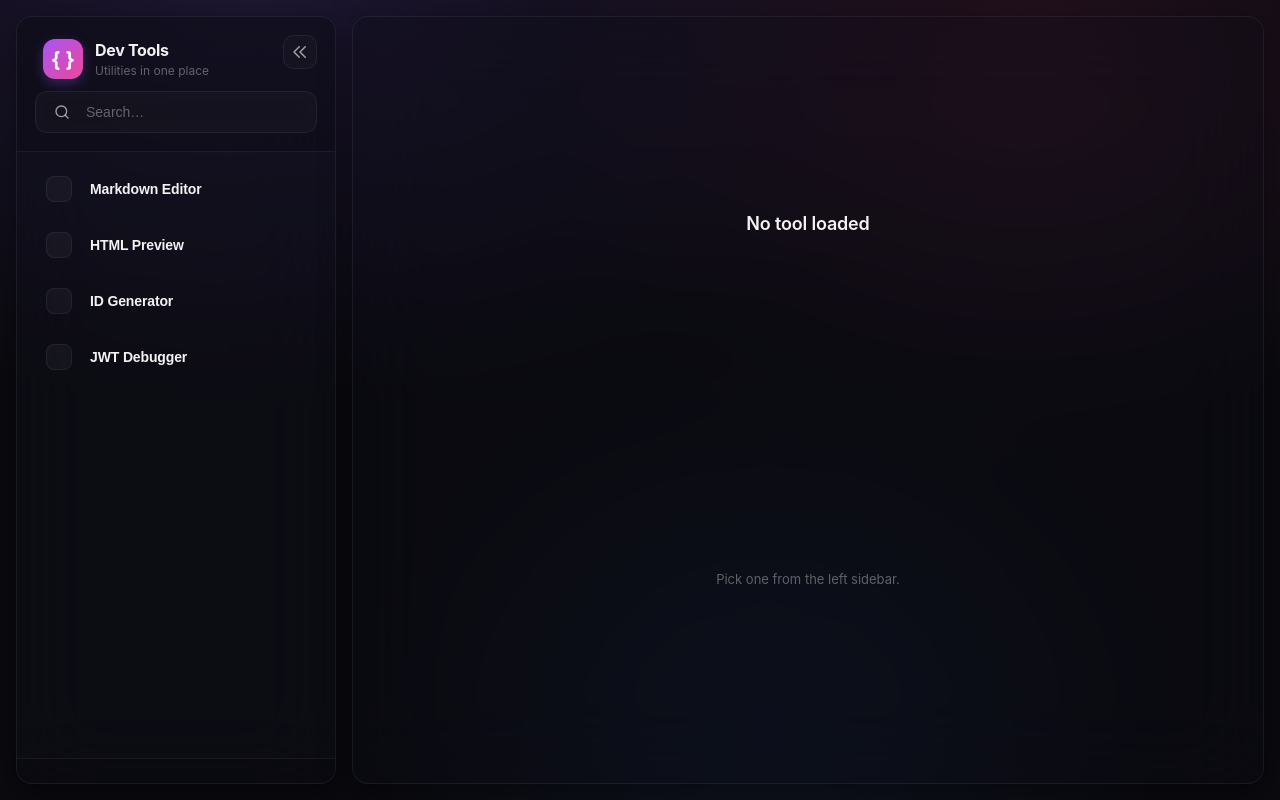
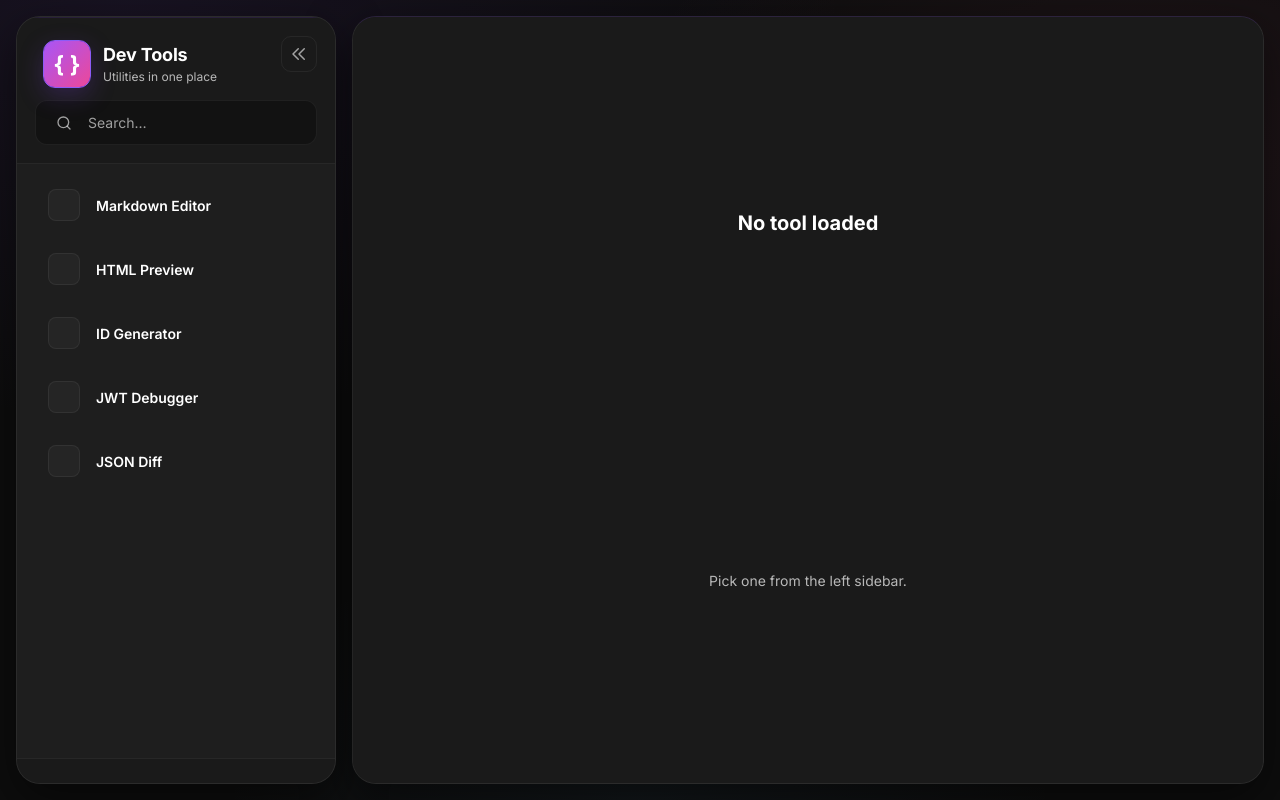
Before and after one commit to piyushdoorwar/dev-tools, a plain HTML site: page index.html in a window 1280 px wide. Drawn offline with nearby package versions, Linux system fonts and the light colour scheme.

Commit message:
UI Improvements and add another tool

```diff
--- a/app.js
+++ b/app.js
@@ -22,6 +22,11 @@ const TOOLS = [
     id: "jwt-debugger",
     name: "JWT Debugger",
     url: `${BASE}jwt-debugger/`,
+  },
+  {
+    id: "json-diff",
+    name: "JSON Diff",
+    url: `${BASE}json-diff/`,
   },
 ].map((t) => ({
   ...t,
--- a/index.html
+++ b/index.html
@@ -2,10 +2,17 @@
 <html lang="en">
   <head>
     <meta charset="UTF-8" />
-    <meta name="viewport" content="width=device-width, initial-scale=1.0" />
-    <meta name="theme-color" content="#a855f7" />
-    <meta name="description" content="Developer utilities in one place" />
-    <title>Dev Tools</title>
+    <meta name="viewport" content="width=device-width, initial-scale=1.0, maximum-scale=1.0, user-scalable=no" />
+    <meta name="theme-color" content="#0d0d0d" />
+    <meta name="description" content="Developer utilities in one place - A beautiful, modern dev tools dashboard" />
+    <meta name="keywords" content="developer tools, utilities, markdown editor, jwt debugger, html preview" />
+    <meta name="author" content="Dev Tools" />
+    <meta name="apple-mobile-web-app-capable" content="yes" />
+    <meta name="apple-mobile-web-app-status-bar-style" content="black-translucent" />
+    <title>Dev Tools - All Your Developer Utilities</title>
+    <link rel="preconnect" href="https://fonts.googleapis.com">
+    <link rel="preconnect" href="https://fonts.gstatic.com" crossorigin>
+    <link href="https://fonts.googleapis.com/css2?family=Inter:wght@400;500;600;700;800&display=swap" rel="stylesheet">
     <link rel="icon" type="image/svg+xml" href="./favicon.svg" />
     <link rel="manifest" href="./manifest.json" />
     <link rel="stylesheet" href="./styles.css" />
@@ -93,12 +100,17 @@
     <script>
       if ('serviceWorker' in navigator) {
         window.addEventListener('load', () => {
-          navigator.serviceWorker.register('/service-worker.js')
+          // Register both service workers
+          navigator.serviceWorker.register('/sw.js')
             .then(registration => {
-              console.log('Service Worker registered:', registration);
+              console.log('SW registered:', registration);
             })
             .catch(error => {
-              console.log('Service Worker registration failed:', error);
+              console.log('SW registration failed:', error);
+              // Fallback to service-worker.js
+              navigator.serviceWorker.register('/service-worker.js')
+                .then(reg => console.log('Service Worker registered:', reg))
+                .catch(err => console.log('Service Worker registration failed:', err));
             });
         });
       }
--- a/styles.css
+++ b/styles.css
@@ -1,23 +1,54 @@
 :root {
-  --bg: #0a0a0f;
-  --panel: rgba(15, 15, 25, 0.6);
-  --panel-2: rgba(20, 20, 35, 0.4);
+  /* Primary Colors */
+  --purple: #6739B7;
+  --purple-light: #8B5CF6;
+  --purple-dark: #5B21B6;
+
+  /* Secondary Colors */
+  --yellow: #FFD700;
+  --yellow-dark: #FFC700;
+  --yellow-light: #FFE55C;
+
+  /* Additional Accents */
+  --green: #00D09C;
+  --pink: #FF6B9D;
+  --blue: #5DADE2;
+
+  /* Backgrounds */
+  --bg: #0d0d0d;
+  --bg-secondary: #1a1a1a;
+  --bg-panel: #1e1e1e;
+  --bg-elevated: #252525;
+
+  /* Text Colors */
+  --text: #FFFFFF;
+  --text-secondary: #B8B8B8;
+  --text-muted: rgba(255, 255, 255, 0.6);
+  --text-disabled: rgba(255, 255, 255, 0.3);
+
+  /* Borders */
   --border: rgba(255, 255, 255, 0.06);
-  --border-hover: rgba(255, 255, 255, 0.12);
-  --text: rgba(255, 255, 255, 0.95);
-  --muted: rgba(255, 255, 255, 0.6);
-  --muted-2: rgba(255, 255, 255, 0.35);
-  --accent: #a855f7;
-  --accent-2: #ec4899;
-  --focus: rgba(168, 85, 247, 0.3);
-  --radius: 16px;
+  --border-light: rgba(255, 255, 255, 0.1);
+
+  /* Shadows */
+  --shadow-sm: 0 2px 8px rgba(0, 0, 0, 0.3);
+  --shadow: 0 8px 24px rgba(0, 0, 0, 0.4);
+  --shadow-lg: 0 16px 48px rgba(0, 0, 0, 0.5);
+  --shadow-purple: 0 8px 24px rgba(103, 57, 183, 0.3);
+  --shadow-yellow: 0 8px 24px rgba(255, 215, 0, 0.3);
+
+  /* Focus */
+  --focus: rgba(103, 57, 183, 0.3);
+
+  /* Border Radius */
   --radius-sm: 10px;
-  --shadow: 0 8px 32px rgba(0, 0, 0, 0.4);
-  --shadow-lg: 0 20px 60px rgba(0, 0, 0, 0.5);
+  --radius: 12px;
+  --radius-card: 24px;
 }
 
 * {
   box-sizing: border-box;
+  font-family: 'Inter', -apple-system, BlinkMacSystemFont, 'Segoe UI', sans-serif;
 }
 
 html,
@@ -29,13 +60,14 @@ body {
   margin: 0;
   color: var(--text);
   background:
-    radial-gradient(1400px 800px at 20% 0%, rgba(139, 92, 246, 0.15), transparent 50%),
-    radial-gradient(1000px 700px at 80% 10%, rgba(236, 72, 153, 0.12), transparent 50%),
-    radial-gradient(800px 700px at 60% 90%, rgba(59, 130, 246, 0.08), transparent 50%),
+    radial-gradient(1200px 700px at 10% 0%, rgba(103, 57, 183, 0.12), transparent 60%),
+    radial-gradient(900px 600px at 90% 20%, rgba(255, 107, 157, 0.08), transparent 60%),
+    radial-gradient(700px 500px at 50% 100%, rgba(93, 173, 226, 0.06), transparent 60%),
     var(--bg);
-  font-family: -apple-system, BlinkMacSystemFont, "Segoe UI", Roboto, "Helvetica Neue", Arial, sans-serif;
+  font-weight: 400;
   -webkit-font-smoothing: antialiased;
   -moz-osx-font-smoothing: grayscale;
+  overflow: hidden;
 }
 
 .app {
@@ -60,14 +92,14 @@ body {
   display: none;
   place-items: center;
   border: 1px solid var(--border);
-  border-radius: 12px;
-  background: rgba(15, 15, 25, 0.8);
+  border-radius: var(--radius);
+  background: var(--bg-elevated);
   backdrop-filter: blur(20px);
   -webkit-backdrop-filter: blur(20px);
   color: var(--text);
   cursor: pointer;
   z-index: 100;
-  transition: all 0.2s cubic-bezier(0.4, 0, 0.2, 1);
+  transition: all 0.2s ease;
   box-shadow: var(--shadow);
 }
 
@@ -76,10 +108,14 @@ body {
 }
 
 .expand-btn:hover {
-  background: rgba(168, 85, 247, 0.2);
-  border-color: rgba(168, 85, 247, 0.4);
-  transform: scale(1.05);
-  box-shadow: 0 8px 24px rgba(168, 85, 247, 0.3);
+  background: var(--purple);
+  border-color: var(--purple-light);
+  transform: translateY(-2px);
+  box-shadow: var(--shadow-purple);
+}
+
+.expand-btn:active {
+  transform: scale(0.98);
 }
 
 .expand-btn svg {
@@ -90,13 +126,13 @@ body {
   display: grid;
   grid-template-rows: auto 1fr auto;
   border: 1px solid var(--border);
-  border-radius: var(--radius);
-  background: rgba(15, 15, 25, 0.4);
-  backdrop-filter: blur(40px);
-  -webkit-backdrop-filter: blur(40px);
+  border-radius: var(--radius-card);
+  background: var(--bg-panel);
+  backdrop-filter: blur(20px);
+  -webkit-backdrop-filter: blur(20px);
   overflow: hidden;
-  transition: transform 0.3s cubic-bezier(0.4, 0, 0.2, 1), opacity 0.3s ease;
-  box-shadow: var(--shadow);
+  transition: transform 0.3s ease, opacity 0.3s ease;
+  box-shadow: var(--shadow-lg);
 }
 
 .sidebar.is-collapsed {
@@ -108,32 +144,37 @@ body {
 .sidebar__top {
   padding: 18px;
   border-bottom: 1px solid var(--border);
-  background: rgba(0, 0, 0, 0.15);
+  background: var(--bg-secondary);
   position: relative;
+  border-top: 1px solid rgba(103, 57, 183, 0.2);
 }
 
 .collapse-btn {
   position: absolute;
   top: 18px;
   right: 18px;
-  width: 34px;
-  height: 34px;
+  width: 36px;
+  height: 36px;
   display: grid;
   place-items: center;
   border: 1px solid var(--border);
   border-radius: var(--radius-sm);
-  background: rgba(255, 255, 255, 0.03);
-  backdrop-filter: blur(10px);
-  color: var(--muted);
+  background: transparent;
+  color: var(--text-muted);
   cursor: pointer;
-  transition: all 0.2s cubic-bezier(0.4, 0, 0.2, 1);
+  transition: all 0.2s ease;
 }
 
 .collapse-btn:hover {
-  background: rgba(168, 85, 247, 0.15);
-  border-color: rgba(168, 85, 247, 0.3);
+  background: var(--purple);
+  border-color: var(--purple-light);
   color: var(--text);
-  transform: scale(1.05);
+  transform: translateY(-2px);
+  box-shadow: var(--shadow-purple);
+}
+
+.collapse-btn:active {
+  transform: scale(0.95);
 }
 
 .collapse-btn svg {
@@ -153,20 +194,27 @@ body {
 }
 
 .brand__mark {
-  width: 40px;
-  height: 40px;
+  width: 48px;
+  height: 48px;
   display: grid;
   place-items: center;
-  border-radius: 12px;
+  border-radius: var(--radius);
   overflow: hidden;
   user-select: none;
   flex-shrink: 0;
-  box-shadow: 0 4px 12px rgba(168, 85, 247, 0.3);
-  transition: transform 0.2s ease;
+  background: linear-gradient(135deg, var(--purple), var(--purple-dark));
+  border: 1px solid var(--purple-light);
+  box-shadow: var(--shadow-purple);
+  transition: all 0.2s ease;
 }
 
 .brand__mark:hover {
-  transform: scale(1.05);
+  transform: translateY(-2px);
+  box-shadow: var(--shadow-purple), var(--shadow-yellow);
+}
+
+.brand__mark:active {
+  transform: scale(0.95);
 }
 
 .brand__mark img {
@@ -176,15 +224,16 @@ body {
 }
 
 .brand__title {
+  font-family: 'Inter', -apple-system, BlinkMacSystemFont, 'Segoe UI', sans-serif;
   font-weight: 700;
-  font-size: 16px;
-  letter-spacing: -0.02em;
+  font-size: 18px;
+  letter-spacing: -0.01em;
 }
 
 .brand__subtitle {
-  margin-top: 3px;
+  margin-top: 4px;
   font-size: 12px;
-  color: var(--muted-2);
+  color: var(--text-secondary);
   font-weight: 400;
 }
 
@@ -193,21 +242,19 @@ body {
   grid-template-columns: 28px 1fr;
   align-items: center;
   gap: 8px;
-  padding: 11px 12px;
-  border-radius: 12px;
+  padding: 12px 14px;
+  border-radius: var(--radius);
   border: 1px solid var(--border);
-  background: rgba(255, 255, 255, 0.03);
-  backdrop-filter: blur(10px);
-  transition: all 0.2s cubic-bezier(0.4, 0, 0.2, 1);
+  background: rgba(0, 0, 0, 0.3);
+  transition: all 0.2s ease;
 }
 
 .search:hover {
-  border-color: var(--border-hover);
-  background: rgba(255, 255, 255, 0.05);
+  border-color: var(--border-light);
 }
 
 .search__icon {
-  color: var(--muted);
+  color: var(--text-muted);
   display: flex;
   align-items: center;
   justify-content: center;
@@ -227,20 +274,21 @@ body {
   color: var(--text);
   font-size: 14px;
   font-weight: 400;
+  font-family: 'Inter', -apple-system, BlinkMacSystemFont, 'Segoe UI', sans-serif;
 }
 
 .search__input::placeholder {
-  color: var(--muted-2);
+  color: var(--text-muted);
 }
 
 .search:focus-within {
-  border-color: rgba(168, 85, 247, 0.5);
-  box-shadow: 0 0 0 3px var(--focus);
-  background: rgba(255, 255, 255, 0.06);
+  border-color: var(--purple);
+  box-shadow: 0 0 0 3px var(--focus), var(--shadow-purple);
+  background: rgba(0, 0, 0, 0.4);
 }
 
 .search:focus-within .search__icon {
-  color: var(--accent);
+  color: var(--purple-light);
 }
 
 .menu {
@@ -257,12 +305,12 @@ body {
 }
 
 .menu::-webkit-scrollbar-thumb {
-  background: rgba(255, 255, 255, 0.1);
+  background: var(--purple);
   border-radius: 3px;
 }
 
 .menu::-webkit-scrollbar-thumb:hover {
-  background: rgba(255, 255, 255, 0.15);
+  background: var(--purple-light);
 }
 
 .menu__section {
@@ -280,40 +328,55 @@ body {
 .menu__item {
   width: 100%;
   display: grid;
-  grid-template-columns: 32px 1fr;
+  grid-template-columns: 36px 1fr;
   gap: 12px;
   align-items: center;
-  padding: 11px 12px;
-  border-radius: 11px;
+  padding: 12px 14px;
+  border-radius: var(--radius-sm);
   border: 1px solid transparent;
   background: transparent;
   color: var(--text);
   cursor: pointer;
   text-align: left;
-  transition: all 0.2s cubic-bezier(0.4, 0, 0.2, 1);
+  transition: all 0.2s ease;
 }
 
 .menu__item:hover {
-  background: rgba(255, 255, 255, 0.05);
-  border-color: var(--border-hover);
-  transform: translateX(2px);
+  background: var(--bg-elevated);
+  border-color: var(--border-light);
+  transform: translateY(-2px);
+  box-shadow: var(--shadow-sm);
 }
 
 .menu__item[aria-current="true"] {
-  background: linear-gradient(135deg, rgba(168, 85, 247, 0.15), rgba(236, 72, 153, 0.1));
-  border-color: rgba(168, 85, 247, 0.25);
-  box-shadow: 0 4px 12px rgba(168, 85, 247, 0.15);
+  background: linear-gradient(135deg, var(--purple), var(--purple-dark));
+  border-color: var(--purple-light);
+  box-shadow: var(--shadow-purple);
+  position: relative;
+}
+
+.menu__item[aria-current="true"]::before {
+  content: '';
+  position: absolute;
+  left: 0;
+  top: 50%;
+  transform: translateY(-50%);
+  width: 3px;
+  height: 60%;
+  background: var(--yellow);
+  border-radius: 0 2px 2px 0;
+  box-shadow: 0 0 12px var(--yellow);
 }
 
 .menu__item[aria-current="true"]:hover {
-  transform: translateX(0);
+  transform: translateY(0);
 }
 
 .menu__icon {
-  width: 26px;
-  height: 26px;
+  width: 32px;
+  height: 32px;
   border-radius: 8px;
-  background: rgba(255, 255, 255, 0.04);
+  background: var(--bg-elevated);
   border: 1px solid var(--border);
   display: grid;
   place-items: center;
@@ -322,19 +385,18 @@ body {
 }
 
 .menu__item:hover .menu__icon {
-  background: rgba(255, 255, 255, 0.08);
-  border-color: var(--border-hover);
-  transform: scale(1.05);
+  background: var(--bg-secondary);
+  border-color: var(--border-light);
 }
 
 .menu__item[aria-current="true"] .menu__icon {
-  background: rgba(168, 85, 247, 0.15);
-  border-color: rgba(168, 85, 247, 0.25);
+  background: rgba(255, 215, 0, 0.1);
+  border-color: var(--yellow);
 }
 
 .menu__icon img {
-  width: 18px;
-  height: 18px;
+  width: 20px;
+  height: 20px;
   display: block;
 }
 
@@ -346,18 +408,18 @@ body {
 .menu__name {
   font-weight: 600;
   font-size: 14px;
-  letter-spacing: -0.01em;
+  font-family: 'Inter', -apple-system, BlinkMacSystemFont, 'Segoe UI', sans-serif;
 }
 
 .sidebar__bottom {
   padding: 12px 18px;
   border-top: 1px solid var(--border);
-  background: rgba(0, 0, 0, 0.15);
+  background: var(--bg-secondary);
 }
 
 .hint {
   font-size: 12px;
-  color: var(--muted-2);
+  color: var(--text-muted);
   font-weight: 400;
 }
 
@@ -365,18 +427,16 @@ body {
   display: grid;
   grid-template-rows: 1fr;
   border: 1px solid var(--border);
-  border-radius: var(--radius);
-  background: rgba(15, 15, 25, 0.3);
-  backdrop-filter: blur(40px);
-  -webkit-backdrop-filter: blur(40px);
+  border-radius: var(--radius-card);
+  background: var(--bg-panel);
   overflow: hidden;
-  box-shadow: var(--shadow);
+  box-shadow: var(--shadow-lg);
+  border-top: 1px solid rgba(103, 57, 183, 0.2);
 }
 
 .main__content {
   position: relative;
-  background: rgba(0, 0, 0, 0.05);
-  border-radius: var(--radius);
+  background: var(--bg-secondary);
   overflow: hidden;
 }
 
@@ -387,31 +447,33 @@ body {
   place-items: center;
   text-align: center;
   padding: 32px;
-  gap: 8px;
-  color: var(--muted);
+  gap: 12px;
+  color: var(--text-muted);
 }
 
 .empty__title {
   color: var(--text);
-  font-weight: 600;
-  font-size: 18px;
-  letter-spacing: -0.01em;
+  font-family: 'Inter', -apple-system, BlinkMacSystemFont, 'Segoe UI', sans-serif;
+  font-weight: 700;
+  font-size: 20px;
 }
 
 .empty__subtitle {
-  font-size: 13px;
-  color: var(--muted-2);
+  font-size: 14px;
+  color: var(--text-secondary);
   font-weight: 400;
 }
 
 .frame {
   position: absolute;
   inset: 0;
-  width: 100%;
-  height: 100%;
+  width: 111.11%;
+  height: 111.11%;
   border: 0;
   background: transparent;
   display: none;
+  transform: scale(0.9);
+  transform-origin: 0 0;
 }
 
 .frame.is-visible {
@@ -424,3 +486,85 @@ body {
     grid-template-rows: 340px 1fr;
   }
 }
+
+/* Premium Animations */
+@keyframes shimmer {
+  0% {
+    background-position: -1000px 0;
+  }
+  100% {
+    background-position: 1000px 0;
+  }
+}
+
+@keyframes float {
+  0%, 100% {
+    transform: translateY(0px);
+  }
+  50% {
+    transform: translateY(-10px);
+  }
+}
+
+@keyframes glow-pulse {
+  0%, 100% {
+    box-shadow: 0 0 25px rgba(139, 92, 246, 0.4);
+  }
+  50% {
+    box-shadow: 0 0 50px rgba(139, 92, 246, 0.7), 0 0 70px rgba(255, 215, 0, 0.4);
+  }
+}
+
+/* Custom Scrollbar */
+* {
+  scrollbar-width: thin;
+  scrollbar-color: var(--purple) transparent;
+}
+
+*::-webkit-scrollbar {
+  width: 6px;
+  height: 6px;
+}
+
+*::-webkit-scrollbar-track {
+  background: transparent;
+}
+
+*::-webkit-scrollbar-thumb {
+  background: linear-gradient(to bottom, var(--purple), var(--purple-dark));
+  border-radius: 3px;
+}
+
+*::-webkit-scrollbar-thumb:hover {
+  background: linear-gradient(to bottom, var(--purple-light), var(--purple));
+}
+
+/* Selection Style */
+::selection {
+  background: var(--yellow);
+  color: var(--bg);
+}
+
+::-moz-selection {
+  background: var(--yellow);
+  color: var(--bg);
+}
+
+/* Enhanced Focus Styles */
+button:focus-visible,
+input:focus-visible {
+  outline: 2px solid var(--purple);
+  outline-offset: 2px;
+}
+
+/* Loading Animation */
+@keyframes spin {
+  to {
+    transform: rotate(360deg);
+  }
+}
+
+/* Smooth Transitions */
+* {
+  transition-timing-function: cubic-bezier(0.4, 0, 0.2, 1);
+}
```
Also changed, not shown: sw.js (added, +68 -0 lines), README.md (added), manifest.json.
